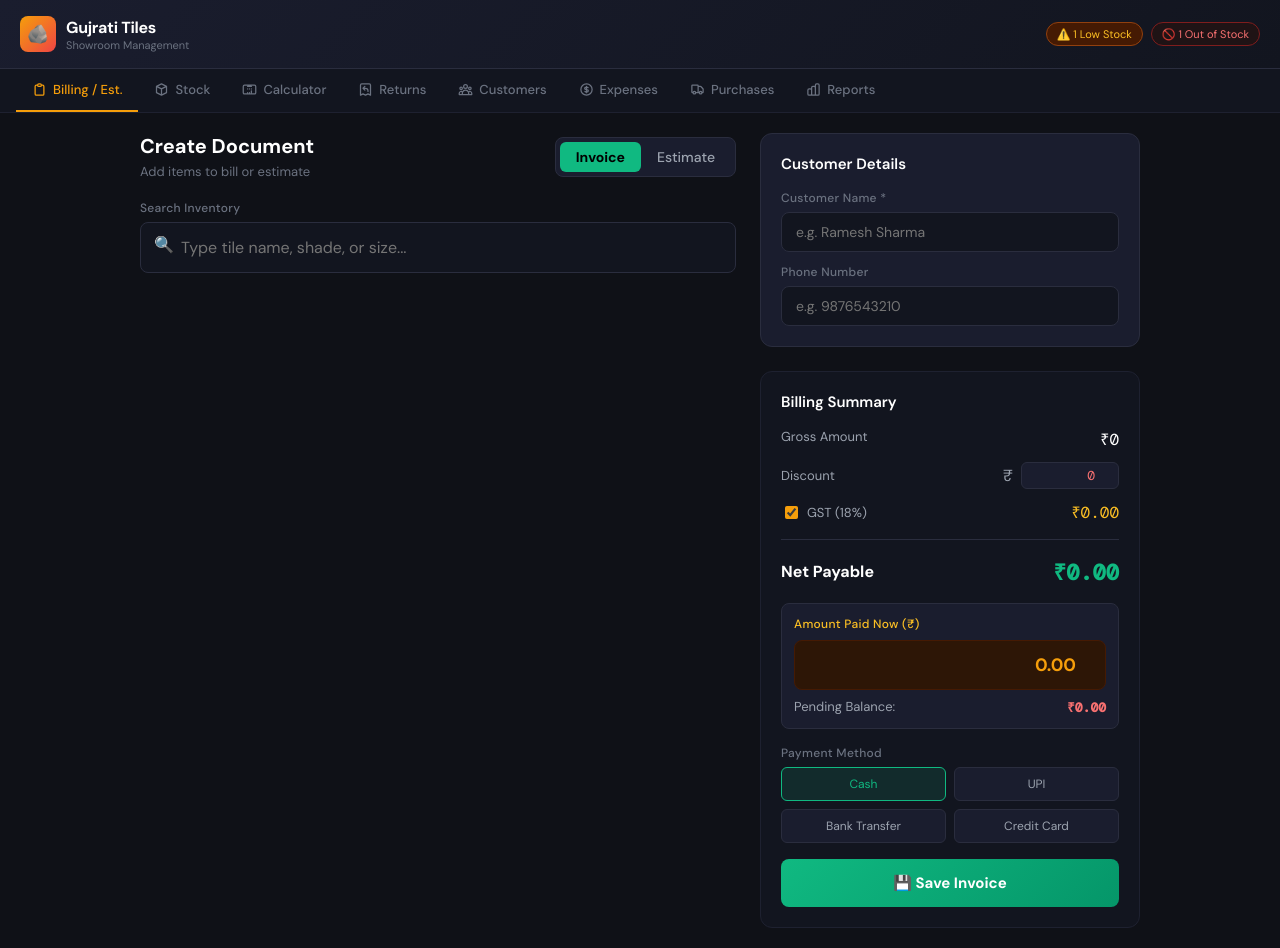
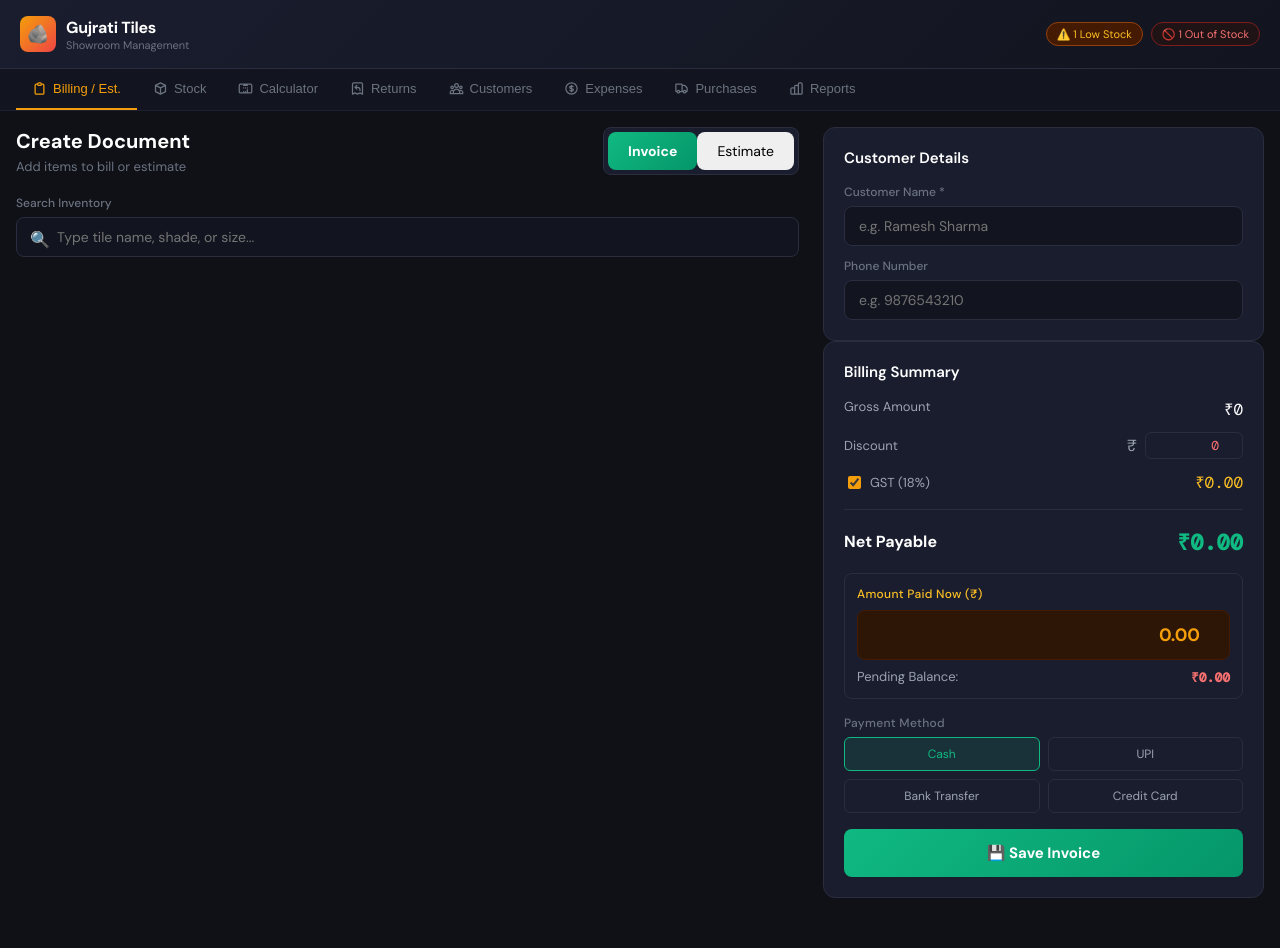
Before and after one commit to Sonivahmad/Gujrati-Tiles-Showroom, a React (Vite) app: page / in a window 1280 px wide. After the commit the page ends 914 px from the top, so only its background shows below. Built offline with nearby package versions, Linux system fonts and the light colour scheme.

Commit message:
responsiveness added

```diff
--- a/src/App.jsx
+++ b/src/App.jsx
@@ -1,4 +1,5 @@
 import { useState, useEffect, useRef } from "react";
+
 
 // ─── MOCK DATABASE (Replace with Firebase later) ───────────────────────────
 // SaaS-ready: each record has shopId. For single shop, shopId = "shop_001"
@@ -250,11 +251,11 @@ export default function TilesApp() {
   const deadStock = inventory.filter(t => t.shopId === SHOP_ID && t.stock === 0);
 
   return (
-    <div style={{ fontFamily: "'DM Sans', sans-serif", background: "#0f1117", minHeight: "100vh", color: "#e8e8e8" }}>
+    <div className="app-container">
       <link href="https://fonts.googleapis.com/css2?family=DM+Sans:wght@300;400;500;600;700&family=DM+Mono:wght@400;500&display=swap" rel="stylesheet" />
 
       {/* Header */}
-      <div style={{ background: "linear-gradient(135deg, #1a1d2e 0%, #12151f 100%)", borderBottom: "1px solid #2a2d3e", padding: "16px 20px", display: "flex", alignItems: "center", justifyContent: "space-between" }}>
+      <div className="header">
         <div>
           <div style={{ display: "flex", alignItems: "center", gap: 10 }}>
             <div style={{ width: 36, height: 36, background: "linear-gradient(135deg, #f59e0b, #ef4444)", borderRadius: 8, display: "flex", alignItems: "center", justifyContent: "center", fontSize: 18 }}>🪨</div>
@@ -279,14 +280,14 @@ export default function TilesApp() {
       </div>
 
       {/* Nav */}
-      <div style={{ display: "flex", background: "#12151f", borderBottom: "1px solid #1e2130", padding: "0 16px" }}>
+      {/* Tabs */}
+      <div className="tabs-container">
         {tabs.map(t => (
-          <button key={t.id} onClick={() => setTab(t.id)} style={{
-            padding: "12px 16px", fontSize: 13, fontWeight: 500, cursor: "pointer", border: "none",
-            background: "transparent", color: tab === t.id ? "#f59e0b" : "#6b7280",
-            borderBottom: tab === t.id ? "2px solid #f59e0b" : "2px solid transparent",
-            display: "flex", alignItems: "center", gap: 6, transition: "all 0.2s", fontFamily: "'DM Sans', sans-serif"
-          }}>
+          <button
+            key={t.id}
+            onClick={() => setTab(t.id)}
+            className={`tab-button ${tab === t.id ? 'active' : ''}`}
+          >
             <Icon d={t.icon} size={15} color={tab === t.id ? "#f59e0b" : "#6b7280"} />
             {t.label}
           </button>
@@ -294,7 +295,7 @@ export default function TilesApp() {
       </div>
 
       {/* Content */}
-      <div style={{ padding: 20, maxWidth: 1000, margin: "0 auto" }}>
+      <div className="content-wrapper">
         {tab === "billing" && <BillingTab inventory={inventory.filter(t => t.shopId === SHOP_ID)} customers={customers.filter(c => c.shopId === SHOP_ID)} onSave={addSale} />}
         {tab === "inventory" && <InventoryTab inventory={inventory.filter(t => t.shopId === SHOP_ID)} onAdd={addInventory} onDelete={deleteInventory} />}
         {tab === "calculator" && <CalculatorTab inventory={inventory.filter(t => t.shopId === SHOP_ID)} />}
@@ -460,9 +461,11 @@ function BillingTab({ inventory, customers, onSave }) {
   if (billDone) return <BillPreview bill={billDone} onNew={() => setBillDone(null)} />;
 
   return (
-    <div style={{ display: "grid", gridTemplateColumns: "1fr 380px", gap: 24, alignItems: "start" }}>
-      {/* LEFT COLUMN: Main Form */}
-      <div>
+    <div className="billing-layout">
+
+      {/* ─── LEFT COLUMN ─── Main form: toggle, search, cart ─── */}
+      <div className="billing-main">
+
         <div style={{ display: "flex", justifyContent: "space-between", alignItems: "center", marginBottom: 20 }}>
           <div>
             <div style={{ fontSize: 20, fontWeight: 700, color: "#fff", marginBottom: 4 }}>Create Document</div>
@@ -471,22 +474,43 @@ function BillingTab({ inventory, customers, onSave }) {
 
           {/* Toggle Invoice vs Estimate */}
           <div style={{ display: "flex", background: "#1a1d2e", padding: 4, borderRadius: 8, border: "1px solid #2a2d3e" }}>
-            <button onClick={() => setDocType("Invoice")} style={{ ...btnStyle, background: docType === "Invoice" ? "#10b981" : "transparent", color: docType === "Invoice" ? "#000" : "#9ca3af", fontWeight: docType === "Invoice" ? 700 : 500, padding: "6px 16px", borderRadius: 6 }}>Invoice</button>
-            <button onClick={() => setDocType("Estimate")} style={{ ...btnStyle, background: docType === "Estimate" ? "#f59e0b" : "transparent", color: docType === "Estimate" ? "#000" : "#9ca3af", fontWeight: docType === "Estimate" ? 700 : 500, padding: "6px 16px", borderRadius: 6 }}>Estimate</button>
+            <button
+              onClick={() => setDocType("Invoice")}
+              className={`btn ${docType === "Invoice" ? "btn-primary" : ""}`}
+            >
+              Invoice
+            </button>
+            <button
+              onClick={() => setDocType("Estimate")}
+              className={`btn ${docType === "Estimate" ? "btn-accent" : ""}`}
+            >
+              Estimate
+            </button>
           </div>
         </div>
 
         {/* Smart Search */}
         <div style={{ marginBottom: 24, position: "relative" }}>
-          <label style={labelStyle}>Search Inventory</label>
+          <label className="label">Search Inventory</label>
           <div style={{ position: "relative" }}>
             <div style={{ position: "absolute", left: 14, top: 12, color: "#9ca3af" }}>🔍</div>
-            <input ref={searchRef} value={search} onChange={e => { setSearch(e.target.value); setSelectedTile(null); }}
+            <input
+              ref={searchRef}
+              value={search}
+              onChange={e => { setSearch(e.target.value); setSelectedTile(null); }}
               placeholder="Type tile name, shade, or size..."
-              style={{ ...inputStyle, paddingLeft: 40, paddingRight: 40, fontSize: 16, padding: "14px 14px 14px 44px" }} />
-            {search && <div style={{ position: "absolute", right: 14, top: 12, fontSize: 18, cursor: "pointer", color: "#6b7280" }} onClick={() => { setSearch(""); setSuggestions([]); setSelectedTile(null); }}>×</div>}
-          </div>
-
+              className="input"
+              style={{ paddingLeft: 40, paddingRight: 40 }}
+            />
+            {search && (
+              <div
+                style={{ position: "absolute", right: 14, top: 12, fontSize: 18, cursor: "pointer", color: "#6b7280" }}
+                onClick={() => { setSearch(""); setSuggestions([]); setSelectedTile(null); }}
+              >
+                ×
+              </div>
+            )}
+          </div>
           {/* Suggestions Dropdown */}
           {suggestions.length > 0 && (
             <div style={{ position: "absolute", top: "100%", left: 0, right: 0, background: "#1a1d2e", border: "1px solid #2a2d3e", borderRadius: 10, zIndex: 50, overflow: "hidden", boxShadow: "0 8px 32px rgba(0,0,0,0.5)" }}>
@@ -557,14 +581,19 @@ function BillingTab({ inventory, customers, onSave }) {
       </div>
 
       {/* RIGHT COLUMN: Customer & Payment Details */}
-      <div style={{ display: "flex", flexDirection: "column", gap: 24 }}>
+      <div className="billing-sidebar">
         {/* Customer Details block */}
-        <div style={{ background: "#1a1d2e", border: "1px solid #2a2d3e", borderRadius: 12, padding: 20 }}>
-          <div style={{ fontSize: 15, fontWeight: 600, color: "#fff", marginBottom: 16 }}>Customer Details</div>
+        <div className="card">
+          <div className="card-header">Customer Details</div>
 
           <div style={{ position: "relative", marginBottom: 12 }}>
-            <label style={labelStyle}>Customer Name *</label>
-            <input value={customerName} onChange={e => { setCustomerName(e.target.value); setSelectedCustomerId(null); }} placeholder="e.g. Ramesh Sharma" style={inputStyle} />
+            <label className="label">Customer Name *</label>
+            <input
+              value={customerName}
+              onChange={e => { setCustomerName(e.target.value); setSelectedCustomerId(null); }}
+              placeholder="e.g. Ramesh Sharma"
+              className="input"
+            />
 
             {customerSuggestions.length > 0 && (
               <div style={{ position: "absolute", top: "100%", left: 0, right: 0, background: "#252837", border: "1px solid #374151", borderRadius: 8, zIndex: 60, marginTop: 4, overflow: "hidden" }}>
@@ -582,14 +611,19 @@ function BillingTab({ inventory, customers, onSave }) {
           </div>
 
           <div>
-            <label style={labelStyle}>Phone Number</label>
-            <input value={customerPhone} onChange={e => setCustomerPhone(e.target.value)} placeholder="e.g. 9876543210" style={inputStyle} />
+            <label className="label">Phone Number</label>
+            <input
+              value={customerPhone}
+              onChange={e => setCustomerPhone(e.target.value)}
+              placeholder="e.g. 9876543210"
+              className="input"
+            />
           </div>
         </div>
 
         {/* Payment Summary */}
-        <div style={{ background: "#12151f", border: "1px solid #1e2130", borderRadius: 12, padding: 20 }}>
-          <div style={{ fontSize: 15, fontWeight: 600, color: "#fff", marginBottom: 16 }}>Billing Summary</div>
+        <div className="card">
+          <div className="card-header">Billing Summary</div>
 
           <div style={{ display: "flex", justifyContent: "space-between", marginBottom: 12 }}>
             <span style={{ fontSize: 13, color: "#9ca3af" }}>Gross Amount</span>
@@ -650,7 +684,7 @@ function BillingTab({ inventory, customers, onSave }) {
             </>
           )}
 
-          <button onClick={handleSave} style={{ ...btnStyle, width: "100%", background: "linear-gradient(135deg, #10b981, #059669)", color: "#fff", fontWeight: 700, fontSize: 15, padding: "14px" }}>
+          <button onClick={handleSave} className="btn btn-primary" style={{ width: "100%", padding: "14px", fontSize: 15 }}>
             {docType === "Estimate" ? "📄 Provide Estimate" : "💾 Save Invoice"}
           </button>
         </div>
--- a/src/main.jsx
+++ b/src/main.jsx
@@ -1,6 +1,7 @@
 import React from 'react'
 import ReactDOM from 'react-dom/client'
 import App from './App.jsx'
+import '../styles/GujratiTiles.css';
 
 ReactDOM.createRoot(document.getElementById('root')).render(
   <React.StrictMode>
--- /dev/null
+++ b/styles/GujratiTiles.css
@@ -0,0 +1,240 @@
+/* TilesApp.css */
+
+:root {
+    --bg-dark: #0f1117;
+    --bg-darker: #12151f;
+    --bg-card: #1a1d2e;
+    --border: #2a2d3e;
+    --text: #e8e8e8;
+    --text-muted: #6b7280;
+    --accent: #f59e0b;
+    --success: #10b981;
+    --danger: #ef4444;
+    --warning: #fbbf24;
+}
+
+/* ============================================= */
+/*              GLOBAL / ROOT                    */
+/* ============================================= */
+
+body {
+    margin: 0;
+    font-family: 'DM Sans', sans-serif;
+    background: var(--bg-dark);
+    color: var(--text);
+    -webkit-font-smoothing: antialiased;
+    -moz-osx-font-smoothing: grayscale;
+}
+
+.app-container {
+    min-height: 100vh;
+    background: var(--bg-dark);
+}
+
+/* ============================================= */
+/*                 HEADER                        */
+/* ============================================= */
+
+.header {
+    background: linear-gradient(135deg, #1a1d2e 0%, #12151f 100%);
+    border-bottom: 1px solid var(--border);
+    padding: 16px 20px;
+    display: flex;
+    align-items: center;
+    justify-content: space-between;
+}
+
+.logo-container {
+    display: flex;
+    align-items: center;
+    gap: 10px;
+}
+
+.logo-icon {
+    width: 36px;
+    height: 36px;
+    background: linear-gradient(135deg, #f59e0b, #ef4444);
+    border-radius: 8px;
+    display: flex;
+    align-items: center;
+    justify-content: center;
+    font-size: 18px;
+}
+
+/* ============================================= */
+/*               NAVIGATION TABS                 */
+/* ============================================= */
+
+.tabs-container {
+    display: flex;
+    background: var(--bg-darker);
+    border-bottom: 1px solid #1e2130;
+    padding: 0 16px;
+    overflow-x: auto;
+    white-space: nowrap;
+    -webkit-overflow-scrolling: touch;
+    scrollbar-width: none;
+    /* Firefox */
+}
+
+.tabs-container::-webkit-scrollbar {
+    display: none;
+    /* Chrome/Safari */
+}
+
+.tab-button {
+    padding: 12px 16px;
+    font-size: 13px;
+    font-weight: 500;
+    cursor: pointer;
+    border: none;
+    background: transparent;
+    color: var(--text-muted);
+    border-bottom: 2px solid transparent;
+    display: flex;
+    align-items: center;
+    gap: 6px;
+    transition: all 0.2s;
+}
+
+.tab-button.active {
+    color: var(--accent);
+    border-bottom: 2px solid var(--accent);
+}
+
+.tab-button:hover {
+    color: #d97706;
+}
+
+/* ============================================= */
+/*                 MAIN CONTENT                   */
+/* ============================================= */
+
+.content-wrapper {
+    padding: 16px;
+    margin: 0 auto;
+    width: 100%;
+    max-width: 1400px;
+    box-sizing: border-box;
+}
+
+/* ============================================= */
+/*               BILLING LAYOUT                  */
+/* ============================================= */
+
+.billing-layout {
+    display: flex;
+    flex-direction: column;
+    gap: 24px;
+}
+
+@media (min-width: 960px) {
+    .billing-layout {
+        flex-direction: row;
+        flex-wrap: wrap;
+    }
+
+    .billing-main {
+        flex: 3 1 600px;
+        min-width: 0;
+    }
+
+    .billing-sidebar {
+        flex: 1 1 380px;
+        max-width: 480px;
+        align-self: flex-start;
+    }
+}
+
+/* ============================================= */
+/*               CARDS / SECTIONS                */
+/* ============================================= */
+
+.card {
+    background: var(--bg-card);
+    border: 1px solid var(--border);
+    border-radius: 12px;
+    padding: 20px;
+}
+
+.card-header {
+    font-size: 15px;
+    font-weight: 600;
+    color: #fff;
+    margin-bottom: 16px;
+}
+
+/* ============================================= */
+/*                 INPUTS & BUTTONS              */
+/* ============================================= */
+
+.input {
+    width: 100%;
+    background: var(--bg-darker);
+    border: 1px solid var(--border);
+    border-radius: 8px;
+    padding: 10px 14px;
+    color: var(--text);
+    font-size: 14px;
+    outline: none;
+    box-sizing: border-box;
+    font-family: 'DM Sans', sans-serif;
+}
+
+.input:focus {
+    border-color: var(--accent);
+    box-shadow: 0 0 0 3px rgba(245, 158, 11, 0.15);
+}
+
+.label {
+    display: block;
+    font-size: 12px;
+    color: var(--text-muted);
+    margin-bottom: 6px;
+    font-weight: 500;
+}
+
+.btn {
+    padding: 10px 20px;
+    border-radius: 8px;
+    border: none;
+    cursor: pointer;
+    font-size: 14px;
+    font-family: 'DM Sans', sans-serif;
+    transition: all 0.2s;
+}
+
+.btn-primary {
+    background: linear-gradient(135deg, var(--success), #059669);
+    color: white;
+    font-weight: 700;
+}
+
+.btn-accent {
+    background: linear-gradient(135deg, var(--accent), #d97706);
+    color: black;
+    font-weight: 700;
+}
+
+.btn-danger {
+    background: var(--danger);
+    color: white;
+}
+
+/* ============================================= */
+/*              RESPONSIVE TABLES                */
+/* ============================================= */
+
+.table-scroll-wrapper {
+    width: 100%;
+    overflow-x: auto;
+    -webkit-overflow-scrolling: touch;
+}
+
+.table-container {
+    min-width: 780px;
+    /* forces scroll on phones */
+    width: 100%;
+}
+
+/* You can add more classes later for inventory table, reports, etc. */
```
